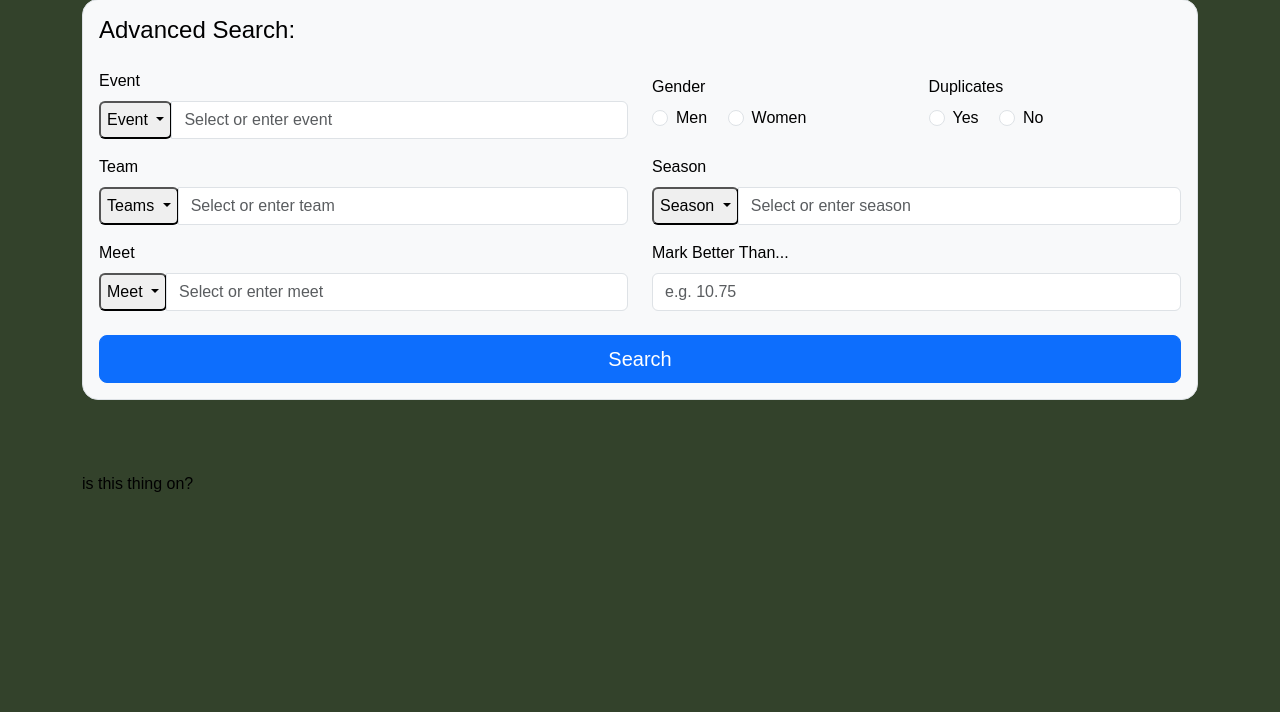
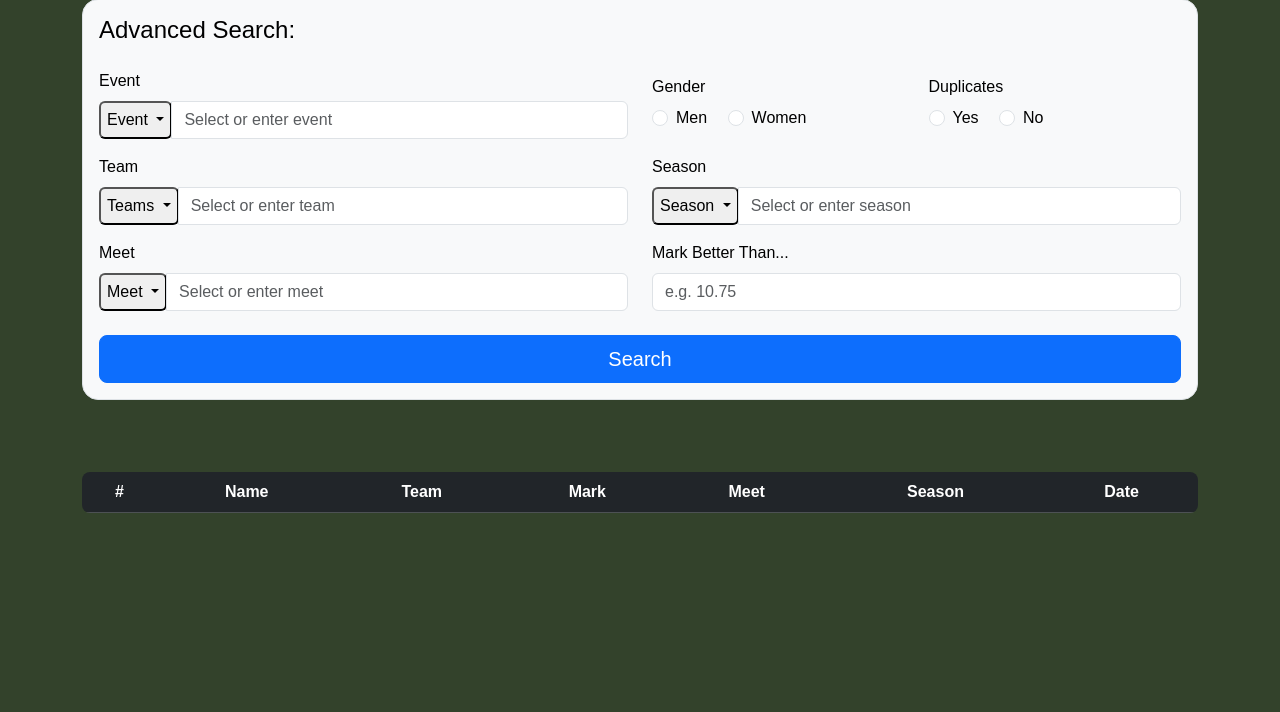
Before and after one commit to ILyness/cs257, a Flask app: page /search in a window 1280 px wide. Shown: the part 153-865 px from the top of the page. Run offline with Flask 3, Linux system fonts and the light colour scheme; data that the repository does not hold is empty; parts of the project's set-up code (start-up, migrations or seed data) failed here and were passed over; some libraries are stand-ins or nearby versions.

Commit message:
draft for complete advanced search function

```diff
--- a/webapp/api.py
+++ b/webapp/api.py
@@ -284,13 +284,13 @@ def get_marks():
 
         print("running search api")
 
-        event = flask.request.args.get('event', '100m', type=str)
-        gender = flask.request.args.get('gender', 'men') #, type=bool
+        event = flask.request.args.get('event', '100Meters', type=str)
+        gender = flask.request.args.get('gender', 'm') #, type=bool
         duplicates = flask.request.args.get('duplicates')
-        team = flask.request.args.get('team', '*')
-        season = flask.request.args.get('season', '*')
-        meet = flask.request.args.get('meet', '*')
-        mark = flask.request.args.get('mark', '*', type=str)
+        team = flask.request.args.get('team', '')
+        season = flask.request.args.get('season', 'Outdoor 2025')
+        meet = flask.request.args.get('meet', '')
+        mark = flask.request.args.get('mark', '', type=str)
 
         print("API inputs")
         print(event)
@@ -314,7 +314,7 @@ def get_marks():
         for row in cursor:
             event_category = row[0]
 
-        query = '''SELECT CONCAT(athletes.first_name, athletes.last_name) as athlete_name, events.event_name, seasons.season_name, performances.mark, performances.result_date
+        query = '''SELECT CONCAT(athletes.first_name, athletes.last_name) as athlete_name, events.event_name, seasons.season_name, performances.mark, schools.school_name, meets.meet_name, performances.result_date
                         FROM results
                         JOIN performances ON performances.id = results.performance_id
                         JOIN events ON results.event_id = events.id
@@ -342,7 +342,14 @@ def get_marks():
 
         cursor.execute(query, parameters)
         for row in cursor:
-            marks.append({'athlete_name': row[0], 'event_name': row[1], 'team': row[2], 'season_name': row[3], 'mark': display_mark(row[4],event_category=event_category), 'meet' : row[5], 'result_date': row[6].isoformat(), 'num_marks':None})
+            marks.append({'athlete_name': row[0],
+                          'event_name': row[1],
+                          'season_name': row[2],
+                          'mark': display_mark(row[3],event_category=event_category),
+                          'team': row[4],
+                          'meet' : row[5],
+                          'result_date': row[6].isoformat(),
+                          'num_marks':None})
 
         connection.close()
 
@@ -398,9 +405,11 @@ def get_marks():
     except Exception as e:
         print(e, file=sys.stderr)
     print("running search api")
-    print("this is marks return print", marks)
+    print("this is marks return print = ", marks)
     #return json.dumps("test return string")
-    return json.dumps(marks)
+    out = json.dumps(marks)
+    print("JSON dump output = ", out)
+    return out
 
 
 
--- a/webapp/static/advanced_search.js
+++ b/webapp/static/advanced_search.js
@@ -28,14 +28,6 @@ function initialize() {
 
 
             onSearch(); //queries as normal
-
-
-
-
-
-
-
-
     });
     }
 }
@@ -51,42 +43,33 @@ function getAPIBaseURL() {
     return baseURL;
 }
 
+function onSearch() {
+    let url = getAPIBaseURL() + '/search';
+    console.log("url = ", url);
 
-function onSearch() {
+    const currentParams = window.location.search;
+    url = getAPIBaseURL() + '/search' + currentParams;
+    console.log("url = ", url);
 
-    let url = getAPIBaseURL() + '/search';
+    fetch(url, { method: 'get' })
+        .then((response) => response.json())
+        .then(function (searchResult) {
+            console.log("running onSearch JS");
+            console.log("searchResult", searchResult);
 
-    console.log("url = ", url);   // just logs the basic search url, like youve been seeing
-    const currentParams = window.location.search;
+            let listBody = '';
 
-    url = getAPIBaseURL() + '/search' + currentParams;
-    console.log("url = ", url);  // should log a second url, with the praams now
+            let tableHeader = '<table class="table rounded-3 overflow-hidden text-center align-middle">\n' +
+                '<thead class="table-dark">\n<tr><th scope="col">#</th><th scope="col">Name</th><th scope="col">Team</th><th scope="col">Mark</th><th scope="col">Meet</th><th scope="col">Season</th><th scope="col">Date</th></tr>\n</thead>\n';
 
+            let tableBody = '';
+            tableBody +=  tableHeader + '\n<tbody>';
 
-    fetch(url, {method: 'get'})
-    .then((response) => response.json())
-    .then(function(searchResult) {
-        console.log("running onSearch JS")
-        console.log("searchResult", searchResult)
-        let listBody = '';
-        let keys = Object.keys(searchResult)
-        let tableHeader = '<table class="table rounded-3 overflow-hidden text-center align-middle">\n' +
-                            '<thead class="table-dark">\n<tr><th scope="col">#</th><th scope="col">Name</th><th scope="col">Team</th><th scope="col">Mark</th><th scope="col">Meet</th><th scope="col">Season</th><th scope="col">Date</th></tr>\n</thead>\n'
-        for (let k = 0; k < keys.length; k++) {
-
-            let event = keys[k];
-            let tableBody = '';
-            tableBody += '<h5>' + event + '</h5>\n'
-                                + tableHeader
-                                + '\n<tbody>';
-            let performances = searchResult[event]
-
-
-            for (let j = 0; j < performances.length; j++) {
-                let performance = performances[j]
-                let tableRow = ''
-                console.log("filling table with a row from performance search results")
-                tableRow += '<tr>\n<th scope="row">' + (j+1) + '</th>' +
+            for (let j = 0; j < searchResult.length; j++) {
+                let performance = searchResult[j];
+                let tableRow = '';
+                console.log("filling table with a row from performance search results");
+                tableRow += '<tr>\n<th scope="row">' + (j + 1) + '</th>' +
                     '<td class="col-md-3">' + performance['athlete_name'] + '</td>' +
                     '<td class="col-md-2">' + performance['team'] + '</td>' +
                     '<td class="col-md-2">' + performance['mark'] + '</td>' +
@@ -94,38 +77,21 @@ function onSearch() {
                     '<td class="col-md-2">' + performance['season_name'] + '</td>' +
                     '<td class="col-md-2">' + performance['result_date'] + '</td>' +
                     '\n</tr>\n';
-                tableBody += tableRow
-            }
-            let tableRow = ''
-                tableRow += '<tr>\n<th scope="row">' + (1) + '</th>' +
-                                '<td class="col-md-3">' + "HI!!!" + '</td>' +
-                                '<td class="col-md-2">' + "HI!!!" + '</td>' +
-                                '<td class="col-md-2">' + "HI!!!" + '</td>' +
-                                '<td class="col-md-3">' + "HI!!!" + '</td>' +
-                                '<td class="col-md-2">' + "HI!!!" + '</td>' +
-                                '<td class="col-md-2">' + "HI!!!" + '</td>' +
-                                '\n</tr>\n';
-                tableBody += tableRow
-            tableBody += '</tbody>\n</table>\n'
-            listBody += tableBody
-
+                tableBody += tableRow;
             }
 
+            tableBody += '</tbody>\n</table>\n';
+            listBody += tableBody;
 
-        let performanceList = document.getElementById('advancedSearchTable')
-        const test = 'is this thing on?'
-        const testE = document.getElementById('test')
-        if (testE) {
-            testE.textContent = test;
-        }
+            let performanceList = document.getElementById('advancedSearchTable');
+
             if (performanceList) {
                 performanceList.innerHTML = listBody;
             }
-        console.log("list body ", listBody)
+
+            console.log("list body ", listBody);
         })
-
-
-    .catch(function(error) {
+        .catch(function (error) {
             console.log(error);
         });
 }
--- a/webapp/templates/advanced_search.html
+++ b/webapp/templates/advanced_search.html
@@ -91,9 +91,18 @@
                   Event
                 </button>
                 <ul class="dropdown-menu">
-                  <li><a class="dropdown-item" href="#" onclick="document.getElementById('event').value='100m'">100</a></li>
-                  <li><a class="dropdown-item" href="#" onclick="document.getElementById('event').value='200m'">200</a></li>
-                  <li><a class="dropdown-item" href="#" onclick="document.getElementById('event').value='400m'">should we go on? they can input</a></li>
+                  <li><a class="dropdown-item" href="#" onclick="document.getElementById('event').value='100Meters'">100Meters</a></li> <!-- i know there is a better way to do this but will fix that post draft :)-->
+                  <li><a class="dropdown-item" href="#" onclick="document.getElementById('event').value='200Meters'">200Meters</a></li>
+                  <li><a class="dropdown-item" href="#" onclick="document.getElementById('event').value='400Meters'">400Meters</a></li>
+                  <li><a class="dropdown-item" href="#" onclick="document.getElementById('event').value='800Meters'">800Meters</a></li>
+                  <li><a class="dropdown-item" href="#" onclick="document.getElementById('event').value='1500Meters'">1500Meters</a></li>
+                  <li><a class="dropdown-item" href="#" onclick="document.getElementById('event').value='5000Meters'">5000Meters</a></li>
+                  <li><a class="dropdown-item" href="#" onclick="document.getElementById('event').value='400Hurdles'">400Hurdles</a></li>
+                  <li><a class="dropdown-item" href="#" onclick="document.getElementById('event').value='LongJump'">LongJump</a></li>
+                  <li><a class="dropdown-item" href="#" onclick="document.getElementById('event').value='TripleJump'">TripleJump</a></li>
+                  <li><a class="dropdown-item" href="#" onclick="document.getElementById('event').value='PoleVault'">PoleVault</a></li>
+                  <li><a class="dropdown-item" href="#" onclick="document.getElementById('event').value='ShotPut'">ShotPut</a></li>
+                  <li><a class="dropdown-item" href="#" onclick="document.getElementById('event').value='Decathlon'">Decathlon</a></li>
                 </ul>
                 <input type="text" class="form-control" name="event" id="event" placeholder="Select or enter event" required />
               </div>
@@ -104,11 +113,11 @@
               <fieldset class="border-0">
                 <legend class="col-form-label pt-0">Gender</legend>
                 <div class="form-check form-check-inline">
-                  <input type="radio" name="gender" class="form-check-input" id="genderMen" value="men" required />
+                  <input type="radio" name="gender" class="form-check-input" id="genderMen" value="m" required />
                   <label class="form-check-label" for="genderMen">Men</label>
                 </div>
                 <div class="form-check form-check-inline">
-                  <input type="radio" name="gender" class="form-check-input" id="genderWomen" value="women" />
+                  <input type="radio" name="gender" class="form-check-input" id="genderWomen" value="f" />
                   <label class="form-check-label" for="genderWomen">Women</label>
                 </div>
               </fieldset>
@@ -142,6 +151,14 @@
                 <ul class="dropdown-menu">
                   <li><a class="dropdown-item" href="#" onclick="document.getElementById('team').value='Carleton'">Carleton</a></li>
                   <li><a class="dropdown-item" href="#" onclick="document.getElementById('team').value='St. Olaf'">St. Olaf</a></li>
+                  <li><a class="dropdown-item" href="#" onclick="document.getElementById('team').value='Ausburg'">Ausburg</a></li>
+                  <li><a class="dropdown-item" href="#" onclick="document.getElementById('team').value='Bethel'">Bethel</a></li>
+                  <li><a class="dropdown-item" href="#" onclick="document.getElementById('team').value='Concordia-Moorhead'">Concordia-Moorhead</a></li>
+                  <li><a class="dropdown-item" href="#" onclick="document.getElementById('team').value='Gustavus Adolphus'">Gustavus Adolphus</a></li>
+                  <li><a class="dropdown-item" href="#" onclick="document.getElementById('team').value='Hamline'">Hamline</a></li>
+                  <li><a class="dropdown-item" href="#" onclick="document.getElementById('team').value='Macalester'">Macalester</a></li>
+                  <li><a class="dropdown-item" href="#" onclick="document.getElementById('team').value='St. Scholastica'">St. Scholastica</a></li>
+                  <li><a class="dropdown-item" href="#" onclick="document.getElementById('team').value='St. Benedict'">St. Benedict</a></li>
                 </ul>
                 <input type="text" class="form-control" name="team" id="team" placeholder="Select or enter team" />
               </div>
@@ -157,6 +174,12 @@
                 <ul class="dropdown-menu">
                   <li><a class="dropdown-item" href="#" onclick="document.getElementById('season').value='Outdoor 2025'">Outdoor 2025</a></li>
                   <li><a class="dropdown-item" href="#" onclick="document.getElementById('season').value='Indoor 2025'">Indoor 2025</a></li>
+                  <li><a class="dropdown-item" href="#" onclick="document.getElementById('season').value='Outdoor 2025'">Outdoor 2024</a></li>
+                  <li><a class="dropdown-item" href="#" onclick="document.getElementById('season').value='Indoor 2025'">Indoor 2024</a></li>
+                  <li><a class="dropdown-item" href="#" onclick="document.getElementById('season').value='Outdoor 2025'">Outdoor 2023</a></li>
+                  <li><a class="dropdown-item" href="#" onclick="document.getElementById('season').value='Indoor 2025'">Indoor 2023</a></li>
+                  <li><a class="dropdown-item" href="#" onclick="document.getElementById('season').value='Outdoor 2025'">Outdoor 2022</a></li>
+                  <li><a class="dropdown-item" href="#" onclick="document.getElementById('season').value='Indoor 2025'">Indoor 2022</a></li>
                 </ul>
                 <input type="text" class="form-control" name="season" id="season" placeholder="Select or enter season" />
               </div>
@@ -173,8 +196,13 @@
                   Meet
                 </button>
                 <ul class="dropdown-menu">
-                  <li><a class="dropdown-item" href="#" onclick="document.getElementById('meet').value='Carleton Opener'">Carleton Opener</a></li>
-                  <li><a class="dropdown-item" href="#" onclick="document.getElementById('meet').value='MIAC Conference'">MIAC Conference</a></li>
+                  <li><a class="dropdown-item" href="#" onclick="document.getElementById('meet').value='MIACOutdoorChampionships'">MIACOutdoorChampionships</a></li>
+                  <li><a class="dropdown-item" href="#" onclick="document.getElementById('meet').value='HamlineInvitational-Teams'">HamlineInvitational-Teams</a></li>
+                  <li><a class="dropdown-item" href="#" onclick="document.getElementById('meet').value='BethelInvitational'">BethelInvitational</a></li>
+                  <li><a class="dropdown-item" href="#" onclick="document.getElementById('meet').value='InvitationMeetoftheUnSaintly'">MeetoftheUnSaintly</a></li>
+                  <li><a class="dropdown-item" href="#" onclick="document.getElementById('meet').value='MIACIndoorChampionships'">MIACIndoorChampionships</a></li>
+                  <li><a class="dropdown-item" href="#" onclick="document.getElementById('meet').value='GopherClassic'">GopherClassic</a></li>
+                  <li><a class="dropdown-item" href="#" onclick="document.getElementById('meet').value='JackJohnsonClassic'">JackJohnsonClassic</a></li>
                 </ul>
                 <input type="text" class="form-control" name="meet" id="meet" placeholder="Select or enter meet" />
               </div>
```
Lines whose indentation alone changed are shown as unchanged.
